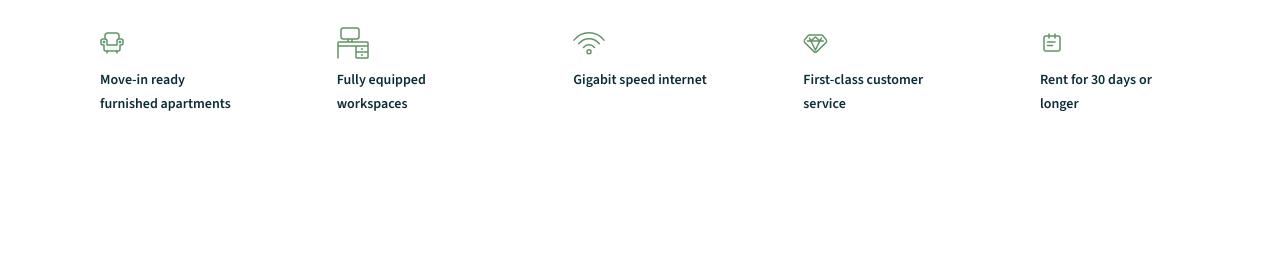
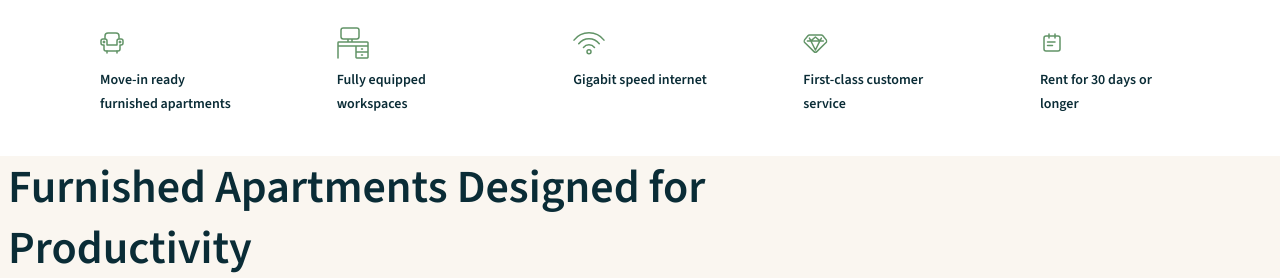
Before and after one commit to Zaazu1/layout-study, a plain HTML site: page index.html in a window 1280 px wide. Shown: the part 858-1136 px from the top of the page. Before the commit the page ends 1014 px from the top, so only its background shows below. Drawn offline with nearby package versions, Linux system fonts and the light colour scheme.

Commit message:
add apartments background

```diff
--- a/index.html
+++ b/index.html
@@ -62,5 +62,10 @@
             Rent for 30 days or longer
         </div>
     </div>
+    <div>
+        <div class="flex apartments">
+            <h1 class="flex">Furnished Apartments Designed for Productivity</h1>
+        </div>
+    </div>
 </body>
 </html>
--- a/styles.css
+++ b/styles.css
@@ -83,3 +83,15 @@ a:hover {
     padding: 40px 24px;
     justify-content: space-between;
 }
+
+.apartments {
+    background-color: #faf6f0;
+    padding: 0px 8px;
+}
+
+.apartments>h1 {
+    font-family: var(--links-font-family);
+    font-size: 46px;
+    color: var(--primary-color);
+    width: 720px;
+}
```
